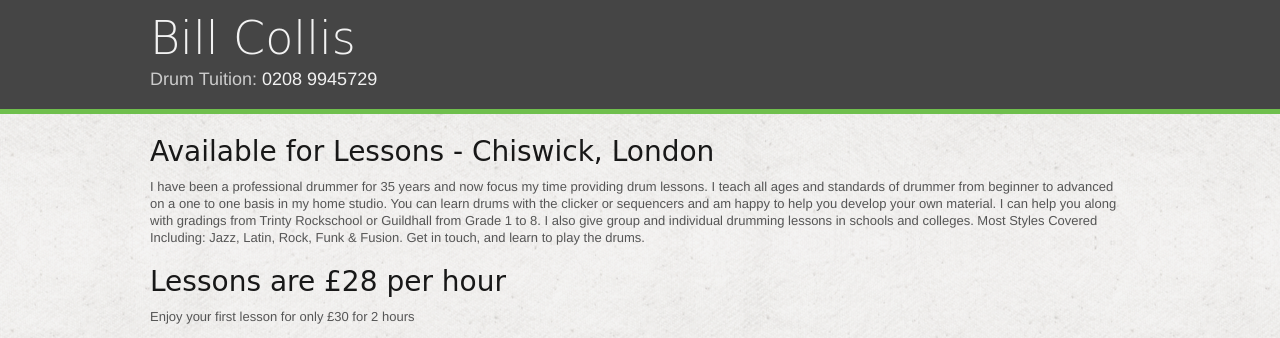
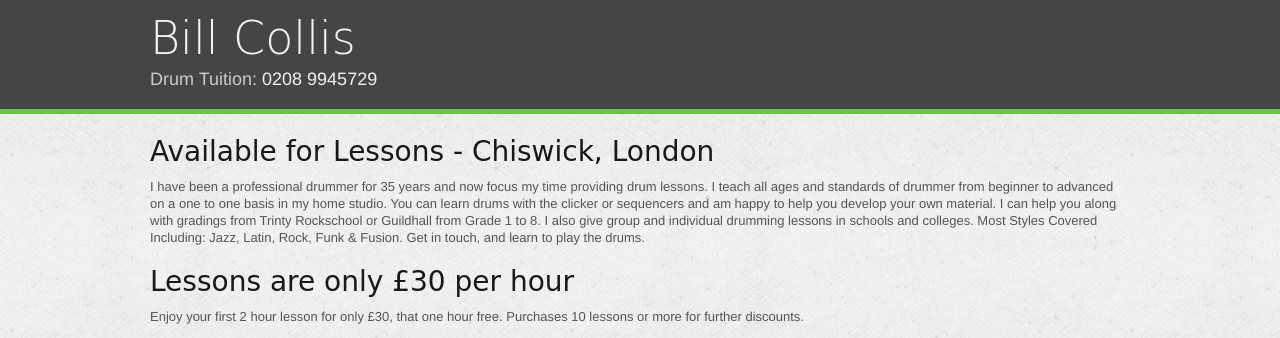
Before and after one commit to iancrowther/drumtuition, a plain HTML site: page site/index.html in a window 1280 px wide. Shown: the top 338 px of the page. Drawn offline with Linux system fonts and the light colour scheme; a web font is replaced by a local one.

Commit message:
updated prices copy

```diff
--- a/site/index.html
+++ b/site/index.html
@@ -51,8 +51,8 @@
 		<div class="row">
 			<div class="twelve columns">
 				<div class="prices">
-	        <h3>Lessons are £28 per hour</h3>
-	        <p>Enjoy your first lesson for only £30 for 2 hours</p>
+	        <h3>Lessons are only £30 per hour</h3>
+	        <p>Enjoy your first 2 hour lesson for only £30, that one hour free.  Purchases 10 lessons or more for further discounts.</p>
 	    	</div>
 			</div>
 		</div>
```
